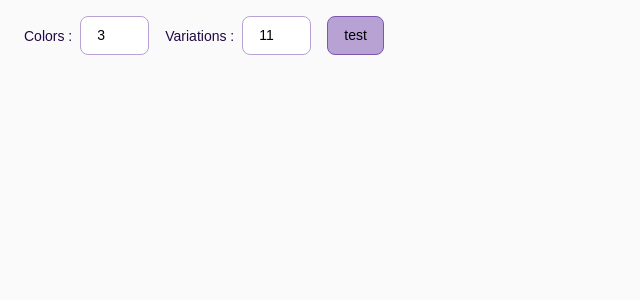
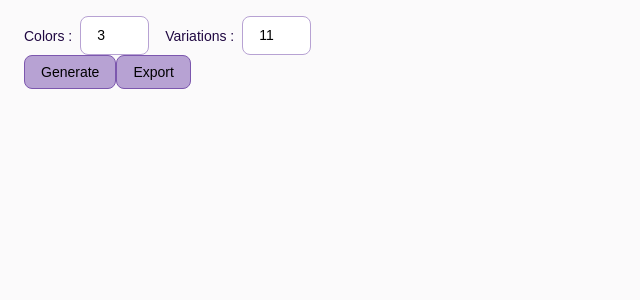
Before and after one commit to VanDenHendeSimon/color-palette, a Next.js app: page / in a window 1280 px wide. Shown: the top 300 px of the page, without its empty margins (0-640 px from the left). Built offline with nearby package versions, Linux system fonts and the light colour scheme.

Commit message:
buttons bijgevoegd

```diff
--- a/components/Header.tsx
+++ b/components/Header.tsx
@@ -11,10 +11,12 @@ export const Header = () => {
       <div className="c-header__numeric-inputs">
         <NumericInput value={amountOfColors} label="Colors" setter={setAmountOfColors} />
         <NumericInput value={amountOfVariations} label="Variations" setter={setAmountOfVariations} />
-        <input className="c-input" type="button" value="test" onClick={() => {console.log(amountOfColors, amountOfVariations)}} />
       </div>
       <div></div>
-      <div></div>
+      <div className="c-header__buttons">
+        <input className="c-input" type="button" value="Generate" onClick={() => { console.log(amountOfColors, amountOfVariations); }} />
+        <input className="c-input" type="button" value="Export" onClick={() => { console.log(amountOfColors, amountOfVariations); }} />
+      </div>
     </header>
   );
 };
```
